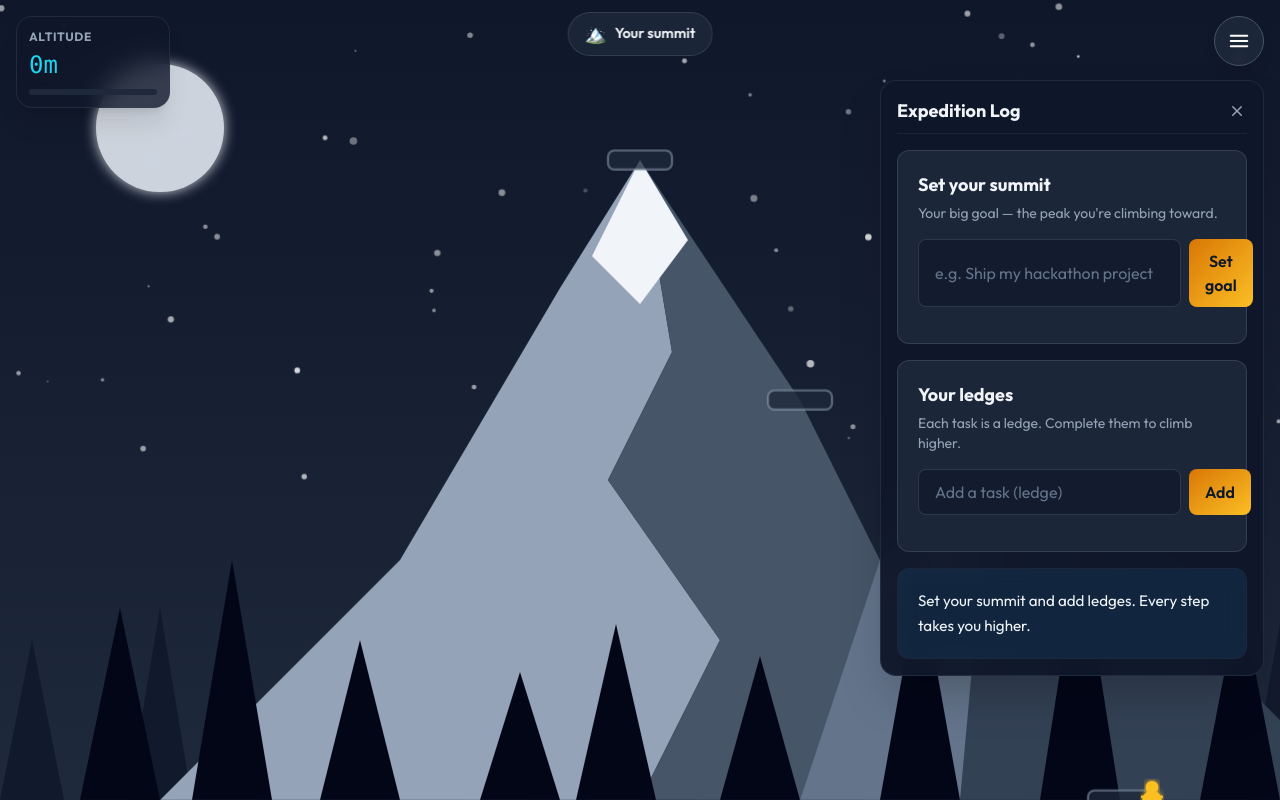
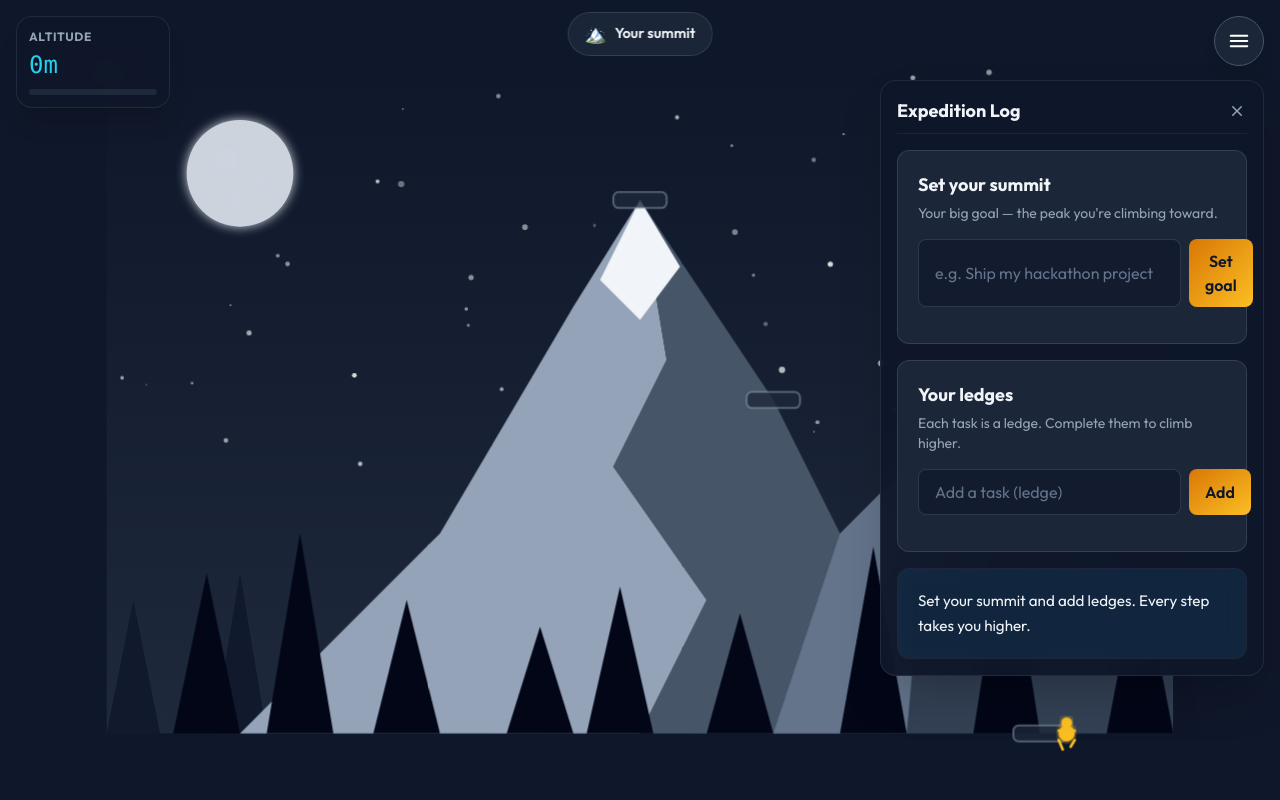
Before and after one commit to MeansMarkus/Hacklahoma, a React (Vite) app in the folder app/: page / in a window 1280 px wide. Built offline with nearby package versions, Linux system fonts and the light colour scheme.

Commit message:
zoomed out

```diff
--- a/app/src/components/Mountain.jsx
+++ b/app/src/components/Mountain.jsx
@@ -28,7 +28,7 @@ export default function Mountain({ goal, tasks, onPhotoUpdate }) {
         <svg
           className="mountain-svg"
           style={{ position: 'fixed', inset: 0, width: '100vw', height: '100vh', zIndex: 0 }}
-          viewBox="0 0 800 500"
+          viewBox="-100 -50 1000 600"
           preserveAspectRatio="xMidYMid slice"
           pointerEvents="none"
         >
@@ -59,7 +59,7 @@ export default function Mountain({ goal, tasks, onPhotoUpdate }) {
         <svg
           className="mountain-svg"
           style={{ position: 'fixed', inset: 0, width: '100vw', height: '100vh', zIndex: 0 }}
-          viewBox="0 0 800 500"
+          viewBox="-100 -50 1000 600"
           preserveAspectRatio="xMidYMid slice"
           aria-hidden
         >
```
